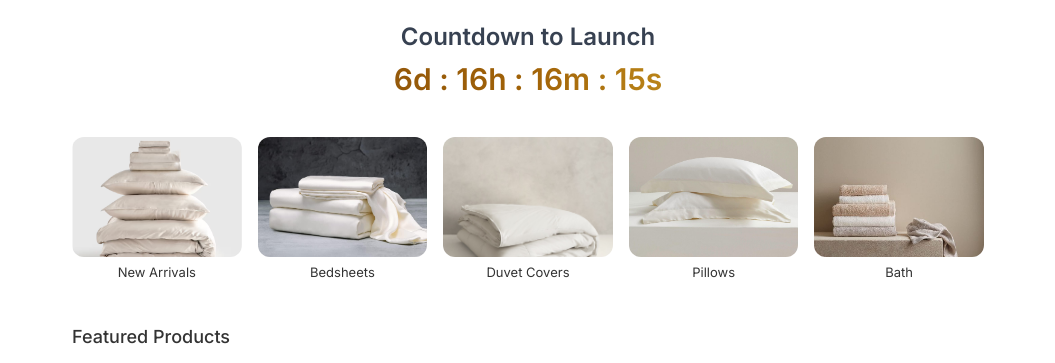
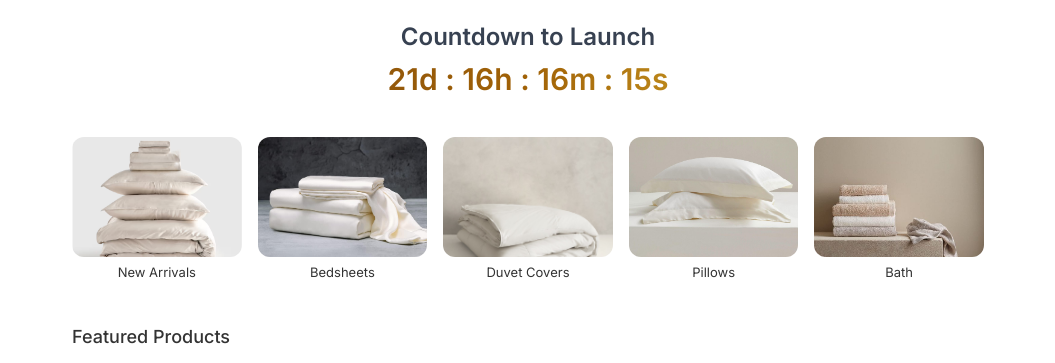
Before and after one commit to ajaykedia1992/CottonNBox, a plain HTML site: page index.html in a window 1280 px wide. Shown: the part 718-1081 px from the top of the page, without its empty margins (112-1167 px from the left). Drawn offline with nearby package versions, Linux system fonts and the light colour scheme.

Commit message:
Update index.html

```diff
--- a/index.html
+++ b/index.html
@@ -342,7 +342,7 @@
 
 <script>
   // Countdown logic
-  const launchDate = new Date("January 31, 2026 00:00:00").getTime();
+  const launchDate = new Date("February 15, 2026 00:00:00").getTime();
   const countdownEl = document.getElementById("countdown");
 
   function updateCountdown() {
```
